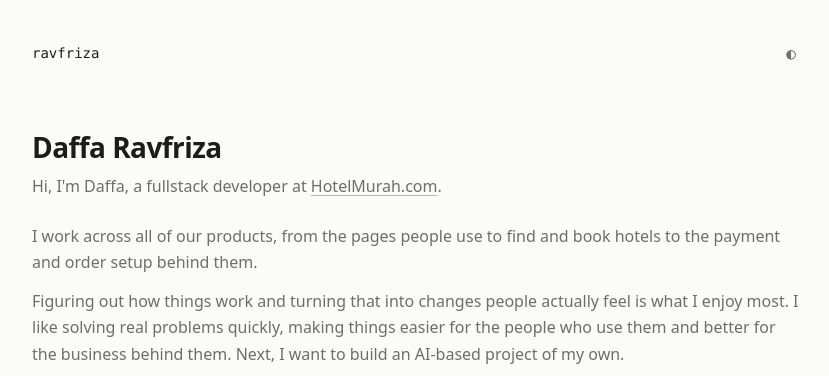
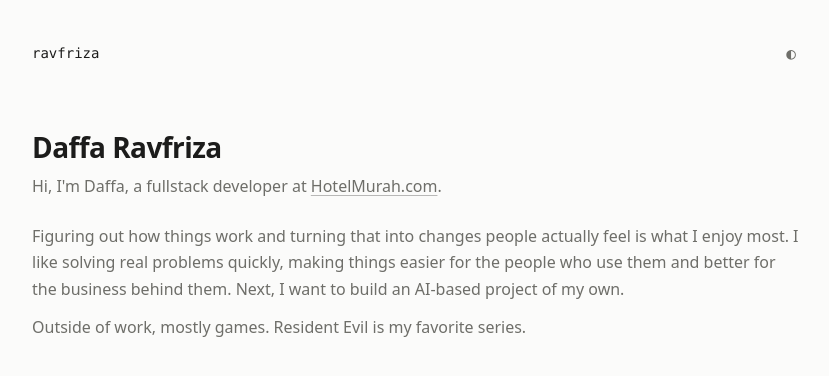
Before and after one commit to ravfriza/ravfriza.github.io, an Astro site: page / in a window 1280 px wide. Shown: the top 376 px of the page, without its empty margins (224-1053 px from the left). Built offline with nearby package versions, Linux system fonts and the light colour scheme; Astro itself is replaced by a stand-in of ours.

Commit message:
Remove work-scope paragraph from bio

```diff
--- a/src/pages/index.astro
+++ b/src/pages/index.astro
@@ -9,10 +9,6 @@ import { site } from '../site';
     <h1>Daffa Ravfriza</h1>
     <p class="muted subtitle">
       Hi, I'm Daffa, a fullstack developer at <a href="https://www.hotelmurah.com">HotelMurah.com</a>.
-    </p>
-    <p class="muted">
-      I work across all of our products, from the pages people use to find and book hotels to the
-      payment and order setup behind them.
     </p>
     <p class="muted">
       Figuring out how things work and turning that into changes people actually feel is what I enjoy
```
